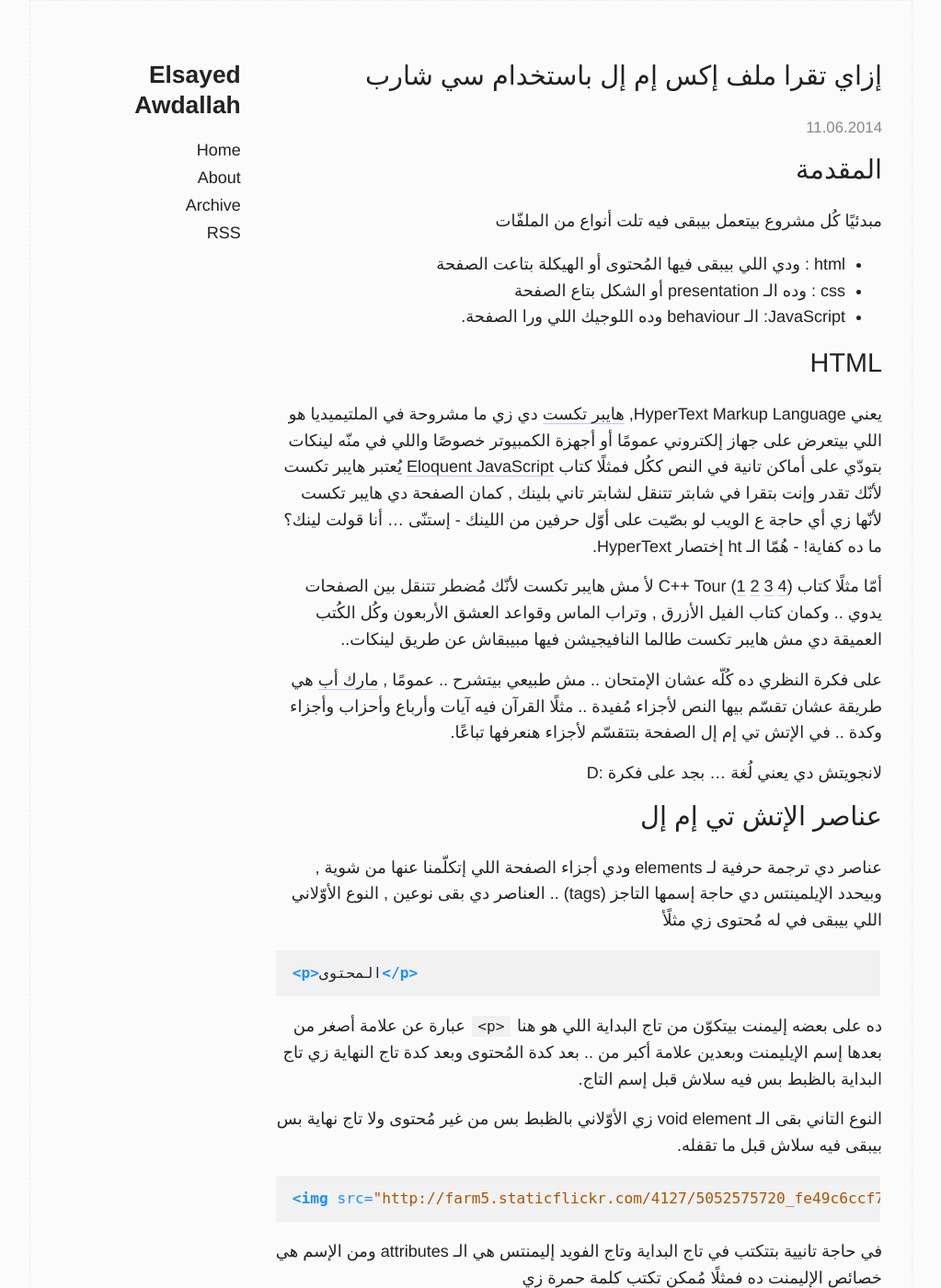
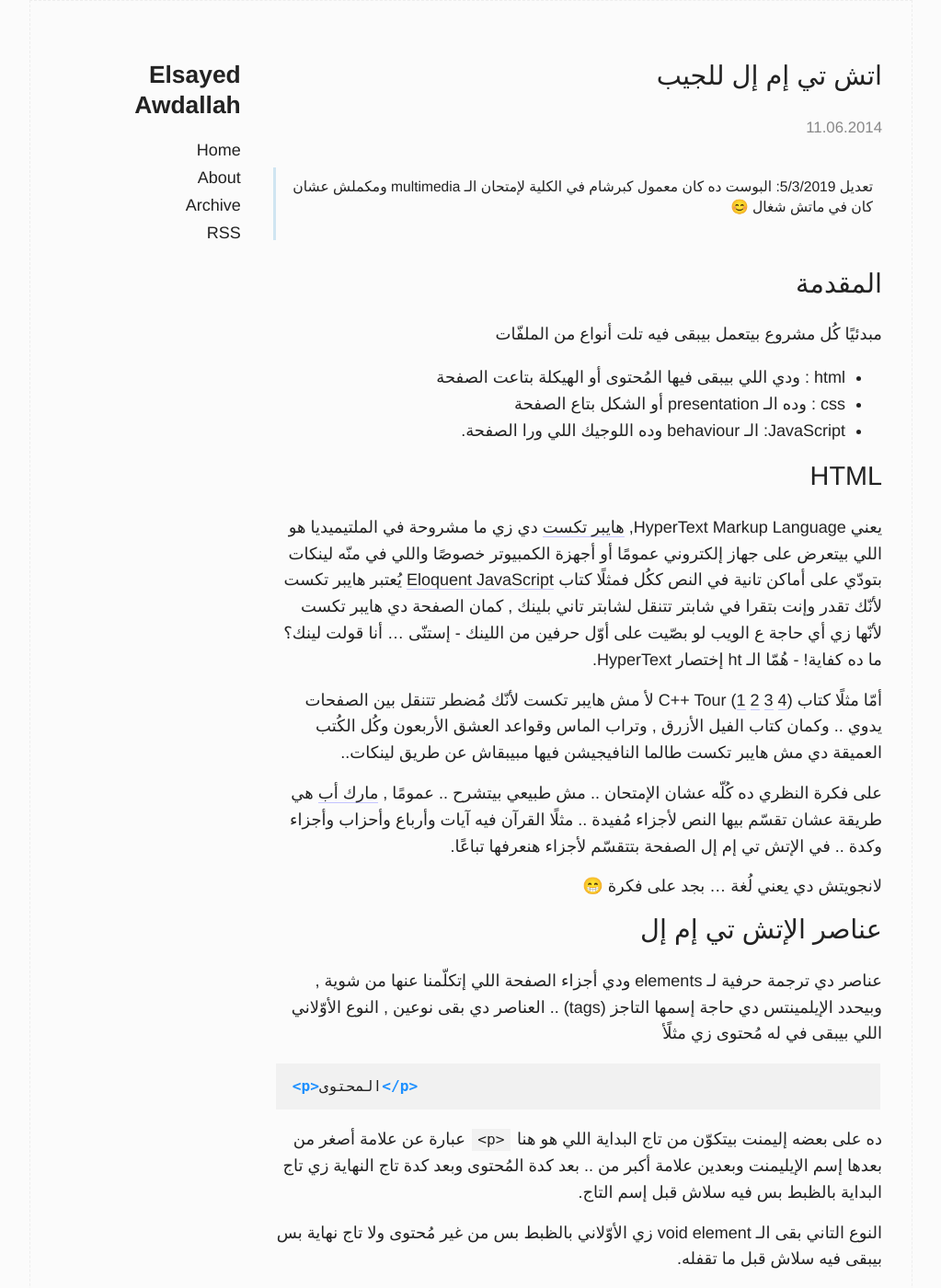
Before and after one commit to eawd/eawd.github.io, a Jekyll site: the page built from _posts/2014-06-14-pocket-html.md, in a window 1280 px wide and 1400 px high. Shown: the whole window at 92% size, without its empty margins (128-1151 px from the left). Built offline with Jekyll 4.4.1, drawn with Linux system fonts in a browser that asks for light colours; some of the changed text lies outside the part shown.

Commit message:
update pocket html

````diff
--- a/_posts/2014-06-14-pocket-html.md
+++ b/_posts/2014-06-14-pocket-html.md
@@ -1,10 +1,12 @@
 ---
 layout: post
-title:  "إزاي تقرا ملف إكس إم إل باستخدام سي شارب"
+title:  "اتش تي إم إل للجيب"
 language: arabic
 date: 2014-06-12 00:00:00 +0800
 categories: arabic html
 ---
+
+> <span dir="rtl"> تعديل 5/3/2019: البوست ده كان معمول كبرشام في الكلية لإمتحان الـ multimedia ومكملش عشان كان في ماتش شغال 😊 <span>
 
 # المقدمة
 
@@ -22,7 +24,7 @@ categories: arabic html
 على فكرة النظري ده كُلّه عشان الإمتحان .. مش طبيعي بيتشرح ..
 عمومًا , [مارك أب](https://en.wikipedia.org/wiki/Markup_language) هي طريقة عشان تقسّم بيها النص لأجزاء مُفيدة .. مثلًا القرآن فيه آيات وأرباع وأحزاب وأجزاء وكدة .. في الإتش تي إم إل الصفحة بتتقسّم لأجزاء هنعرفها تباعًا.
 
-لانجويتش دي يعني لُغة … بجد على فكرة :D
+لانجويتش دي يعني لُغة … بجد على فكرة 😁
 
 # عناصر الإتش تي إم إل
 
@@ -69,7 +71,7 @@ categories: arabic html
 </p>
 ```
 
-أظُن واضح أوي أقصُد إيه :D عمومًا هيبقى أوضح في الأخر.
+أظُن واضح أوي أقصُد إيه 😁 عمومًا هيبقى أوضح في الأخر.
 
 ## عناصر مهمة
 
@@ -249,7 +251,7 @@ li: list item
 دلوقتي أهم إليمنت بنستخدمه في الفورم هو الـ input , وده في حد ذاته مش مُهم أوي , المُهم بجد هو الأتريبيوت بتاعت type وفي كذا type أهمّهم عشان الوقت:
 - submit : وده زُرار عادي بس بيعمل submit للفورم.
 - reset : وده زُرار برضو عادي بس بيمسح كُل الداتا اللي في الفورم وبيرجّعها زي ما كانت لمّا الصفحة فتحت.
-- button : كُنت بهزّر ده الزُرار العادي بجد ووظيفته الوحيدة إنّك مُمكن تعملّه وظيفة بالجافا سكريبت :D
+- button : كُنت بهزّر ده الزُرار العادي بجد ووظيفته الوحيدة إنّك مُمكن تعملّه وظيفة بالجافا سكريبت 😁
 - text : وده اللي بيتكتب فيه سطر واحد من الكلام , زي مثلًا خانة اليوزر نيم في فيس بوك كدة.
 - password : دي زي اللي فوق بس بيتبدّل مكان اللي بتكتبه نُقط , كانت زمان نجوم!
 
````
